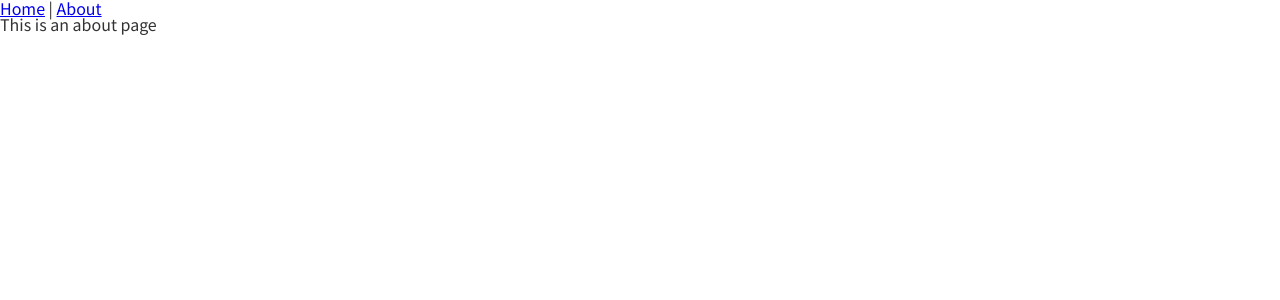
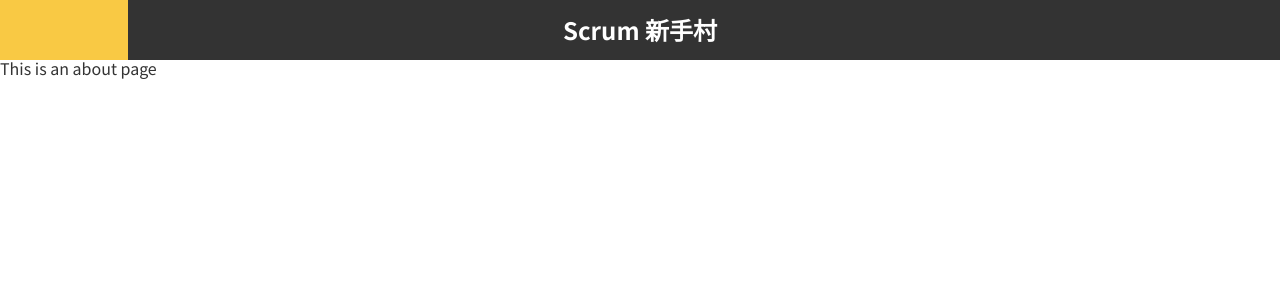
Before and after one commit to jcsamoyed/F2E-2022-week3, a Vue app: page /about in a window 1280 px wide. Shown: the top 300 px of the page. Built offline with nearby package versions, Linux system fonts and the light colour scheme.

Commit message:
feat: 新增 header 元件

```diff
--- a/src/App.vue
+++ b/src/App.vue
@@ -1,18 +1,34 @@
 <template>
-  <nav>
-    <router-link to="/">Home</router-link> |
-    <router-link to="/about">About</router-link>
-  </nav>
+  <TheHeader />
   <router-view />
 </template>
 
+<script>
+import TheHeader from '@/components/TheHeader.vue'
+export default {
+  components: {
+    TheHeader
+  }
+}
+</script>
+
 <style lang="scss">
-@import url("https://fonts.googleapis.com/css2?family=Noto+Sans+TC:wght@400;700&display=swap");
+@import url('https://fonts.googleapis.com/css2?family=Noto+Sans+TC:wght@400;700&display=swap');
+@import '@/assets/scss/variables';
 
 #app {
-  font-family: "Noto Sans TC", sans-serif;
+  font-family: 'Noto Sans TC', sans-serif;
   -webkit-font-smoothing: antialiased;
   -moz-osx-font-smoothing: grayscale;
-  color: #333;
+  color: $black;
+}
+
+::selection {
+  background: $green;
+  color: #fff;
+}
+::-moz-selection {
+  background: $green;
+  color: #fff;
 }
 </style>
--- /dev/null
+++ b/src/assets/scss/variables.scss
@@ -0,0 +1,4 @@
+$yellow: #f9c944;
+$green: #60c7b8;
+$black: #333;
+$pink: #f24397;
--- /dev/null
+++ b/src/components/TheHeader.vue
@@ -0,0 +1,32 @@
+<template>
+  <header>
+    <h2>Scrum 新手村</h2>
+    <div class="progress-bar"></div>
+  </header>
+</template>
+
+<style lang="scss" scoped>
+@import '@/assets/scss/variables';
+
+header {
+  position: relative;
+  background-color: $black;
+  padding: 18px;
+  z-index: 10;
+}
+h2 {
+  font-size: 24px;
+  font-weight: 700;
+  color: #fff;
+  text-align: center;
+}
+.progress-bar {
+  position: absolute;
+  width: 10%;
+  height: 100%;
+  top: 0;
+  left: 0;
+  background-color: $yellow;
+  z-index: -1;
+}
+</style>
```
Also changed, not shown: src/assets/scss/main.scss (line endings or trailing spaces).
